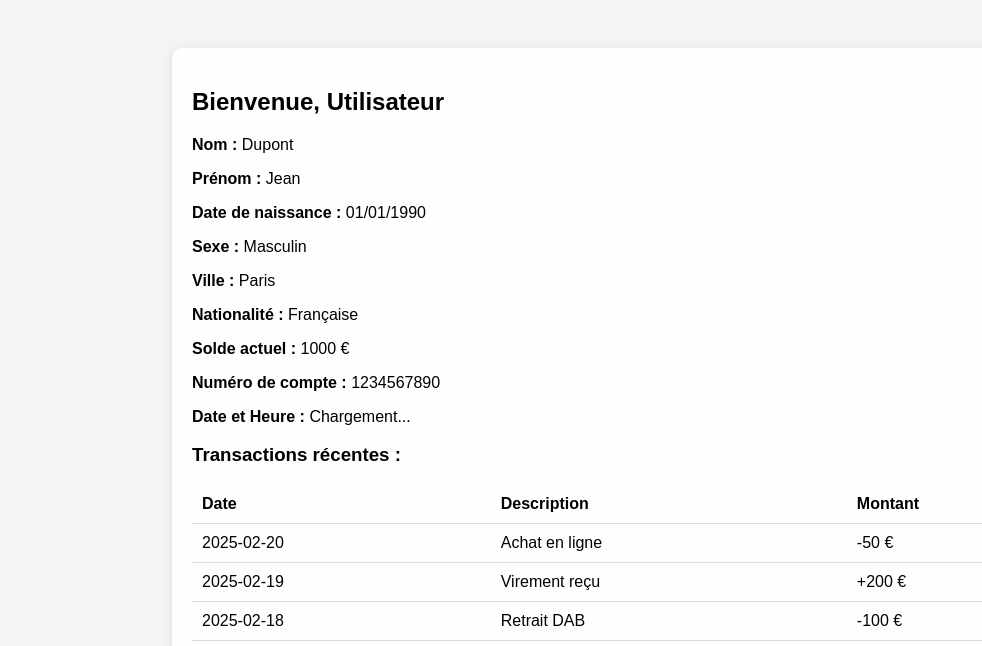
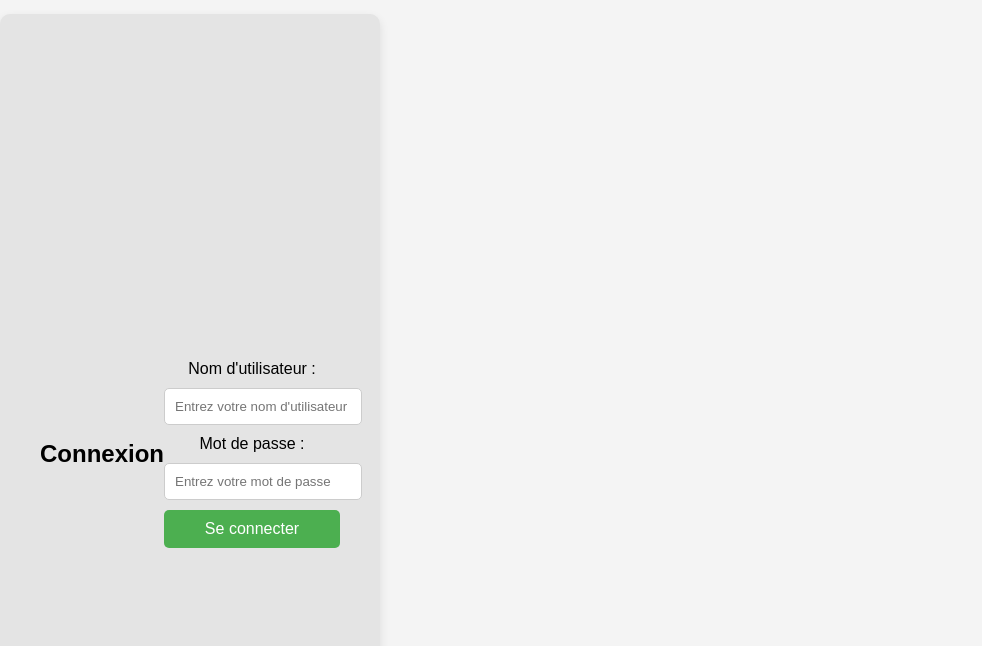
Before and after one commit to franciscode09/HSBC, a plain HTML site: page index.html in a window 1280 px wide. Shown: the part 154-800 px from the top of the page, without its empty margins (0-982 px from the left). Drawn offline with Linux system fonts and the light colour scheme.

Commit message:
index.html

```diff
--- a/index.html
+++ b/index.html
@@ -22,6 +22,20 @@
     </header>
 
     <main>
+         <section id="login-section" class="login-container">
+            <h2>Connexion</h2>
+            <form id="loginForm" onsubmit="return validateLogin()">
+                <label for="username">Nom d'utilisateur :</label>
+                <input type="text" id="username" name="username" placeholder="Entrez votre nom d'utilisateur" required>
+
+                <label for="password">Mot de passe :</label>
+                <input type="password" id="password" name="password" placeholder="Entrez votre mot de passe" required>
+
+                <button type="submit">Se connecter</button>
+            </form>
+            <p id="error-message" class="error-message"></p>
+        </section>
+
         <!-- Tableau de bord - visible après connexion -->
         <section id="dashboard" class="dashboard hidden">
             <h2>Bienvenue, <span id="accountName">Utilisateur</span></h2>
```
